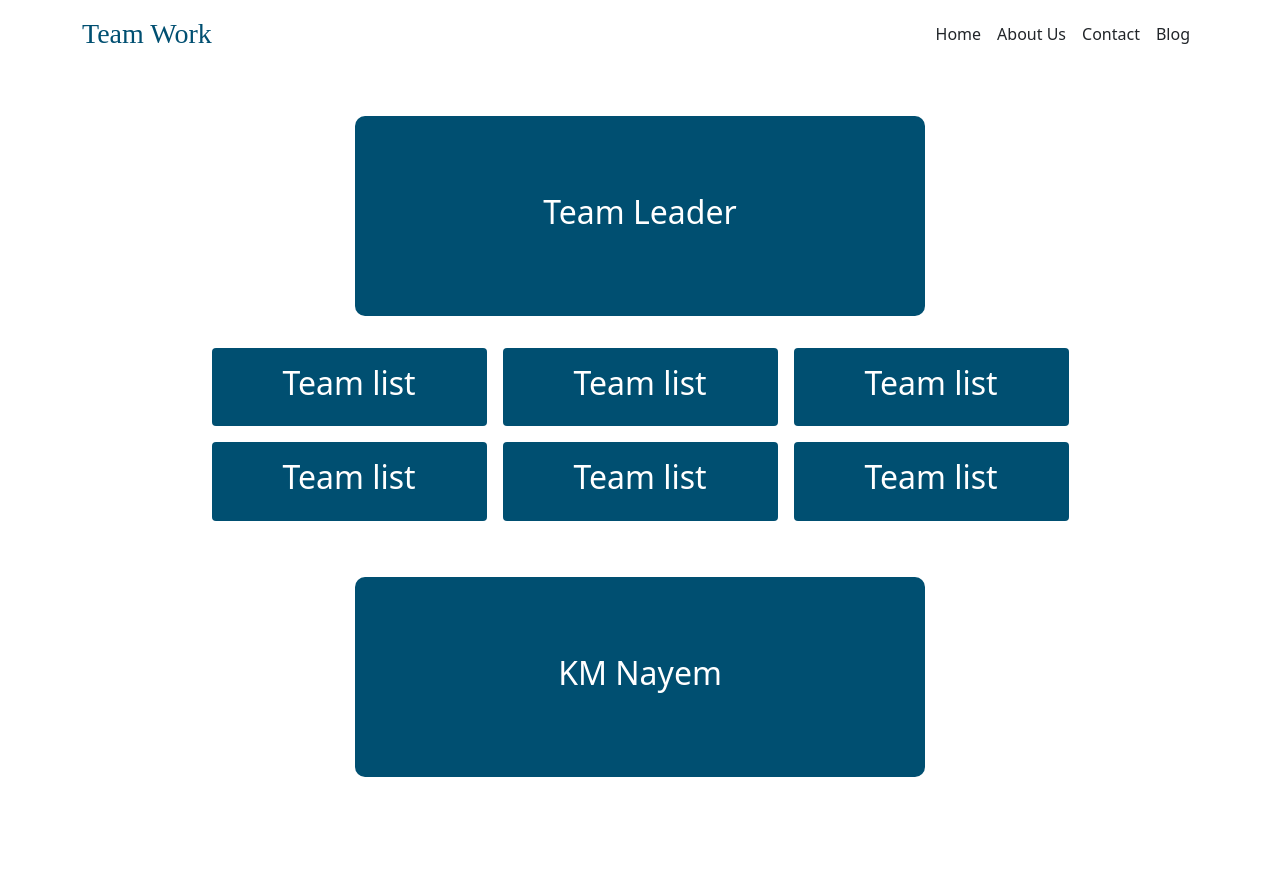
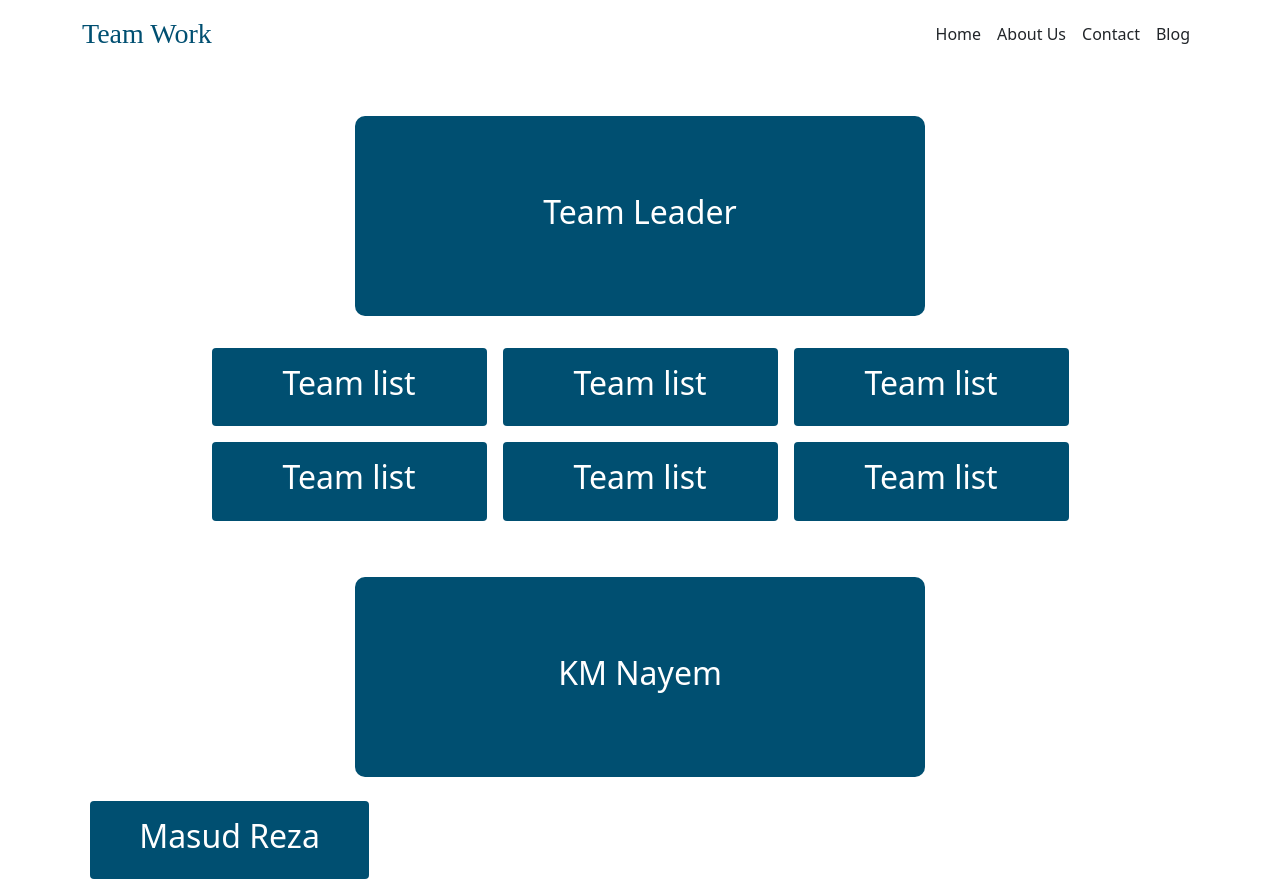
Before and after one commit to protechassistant/project-1, a plain HTML site: page index.html in a window 1280 px wide. Before the commit the page ends 809 px from the top, so only its background shows below. Drawn offline with nearby package versions, Linux system fonts and the light colour scheme; a web font is replaced by a local one.

Commit message:
Masud Reza added

```diff
--- a/index.html
+++ b/index.html
@@ -112,8 +112,8 @@
 
             <!-- member part      -->
             <div class="member-container mt-4 ">
-                <div class="row m-2 d-flex d-flex justify-content-center ">
-
+                <div class=" col-lg-3 col-sm-12 py-3  member-box m-2 rounded">
+                    <h2 class="text-center ">Masud Reza</h2>
                 </div>
             </div>
 
```
